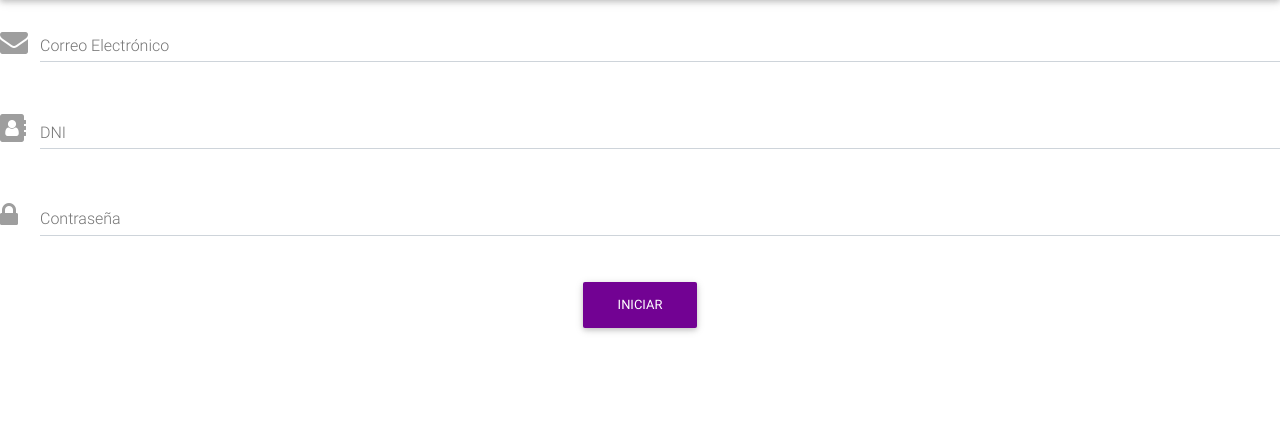
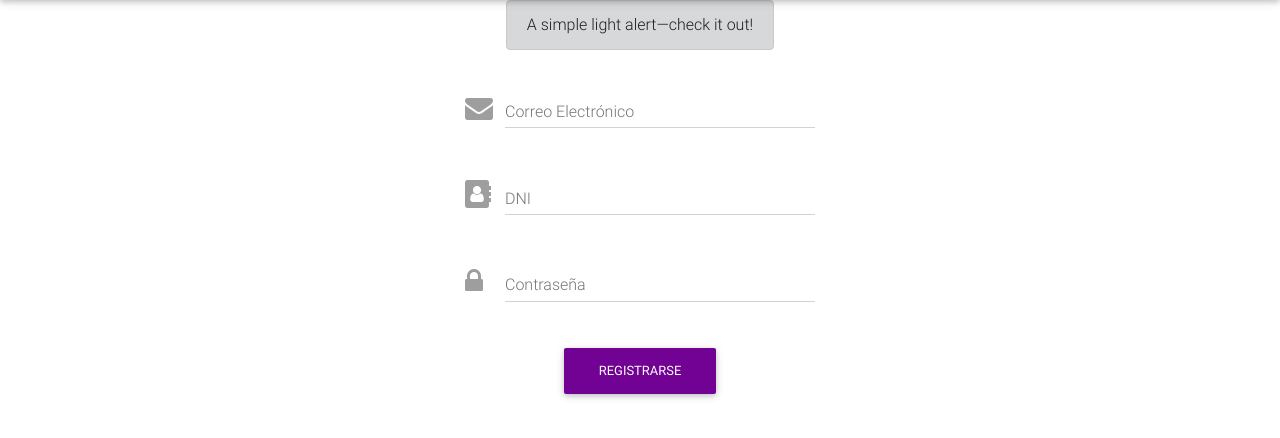
Before and after one commit to gabii998/PDAWeb, a PHP site: page /vistas/Registro.php in a window 1280 px wide. Shown: the part 58-496 px from the top of the page. Run offline with PHP 8.4, Linux system fonts and the light colour scheme; some libraries are stand-ins or nearby versions.

Commit message:
Mejoras de seguridad

```diff
--- a/index.php
+++ b/index.php
@@ -2,7 +2,7 @@
 session_start();
 include __DIR__ . '/controladores/Comercios.php';
 include __DIR__ . '/controladores/Usuarios.php';
-ini_set('display_errors', 1);
+ini_set('display_errors', 0);
 define('SERVER',getcwd());
 $request = $_SERVER['REDIRECT_URL'];
 
--- a/vistas/Registro.php
+++ b/vistas/Registro.php
@@ -12,7 +12,16 @@
     </head>
     <body>
         <?php include_once("navbar.php"); ?>
-        <form action="/Registro" method="POST">
+        <div class="container">
+            <div class="row justify-content-center ">
+            <div class="alert alert-dark" role="alert">
+                A simple light alert—check it out!
+            </div>
+            </div>
+            <div class="row">
+            <div class="col"></div>
+            <div class="col">
+            <form action="/Registro" method="POST">
                 <div class="md-form mb-5">
                     <i class="fa fa-envelope prefix grey-text"></i>
                     <input type="email" id="correo" name="correo" class="form-control validate">
@@ -29,9 +38,14 @@
                     <label data-error="wrong"  for="defaultForm-pass">Contraseña</label>
                 </div>
                 <div class="text-center mt-2">
-                  <button id="submit" class="btn  mx-auto" type="submit"  style="background: #720293" onclick="sendLogin()">Iniciar</button>
+                  <button id="submit" class="btn  mx-auto" type="submit" style="background: #720293">Registrarse</button>
                 </div>
             </form>
+            </div>
+            <div class="col"></div>
+            </div>
+        </div>
+
         <script type="text/javascript" src="/vistas/js/jquery-3.3.1.min.js"></script>
         <!-- Bootstrap tooltips -->
         <script type="text/javascript" src="/vistas/js/popper.min.js"></script>
```
Also changed, not shown: datos/UsuarioDAO.php (+17 -7 lines), vistas/index.php (+13 -1 lines), .htaccess, vistas/img/back.png (added), vistas/js/usuario/registro.js (added).
